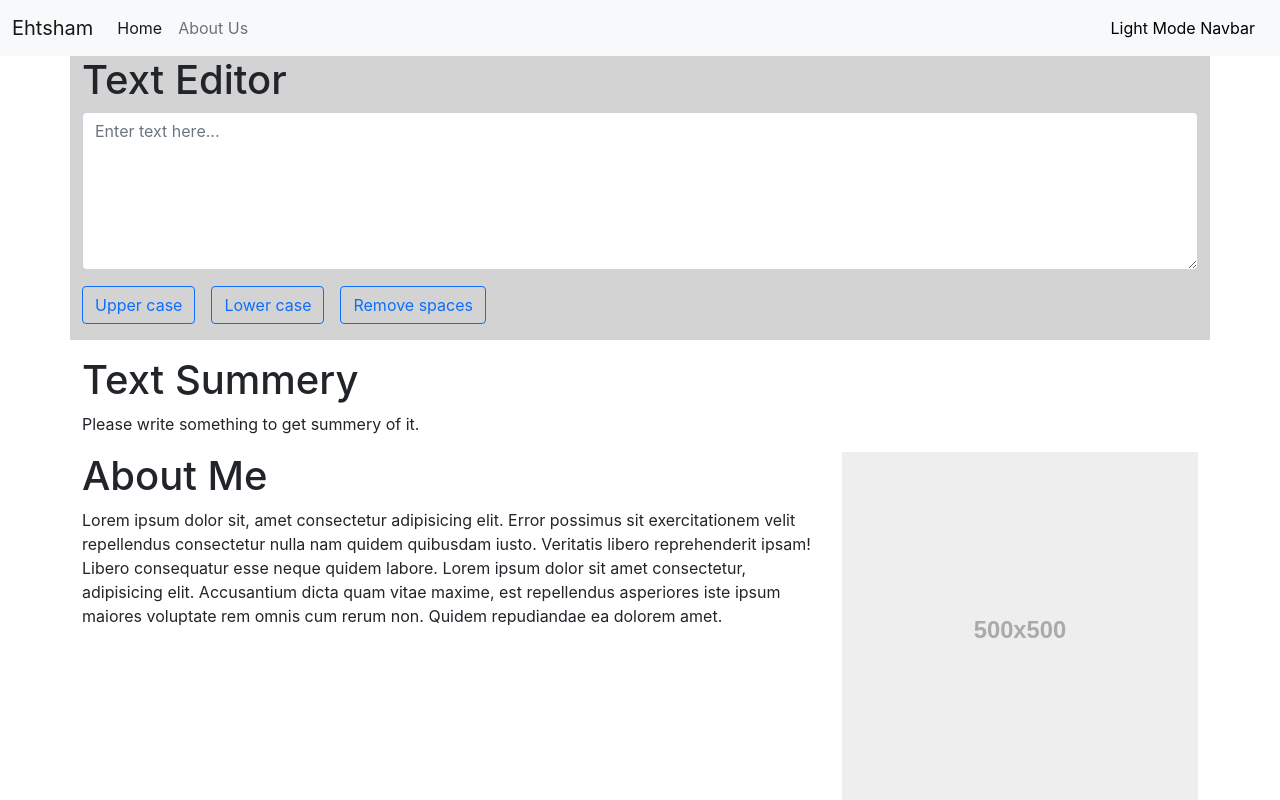
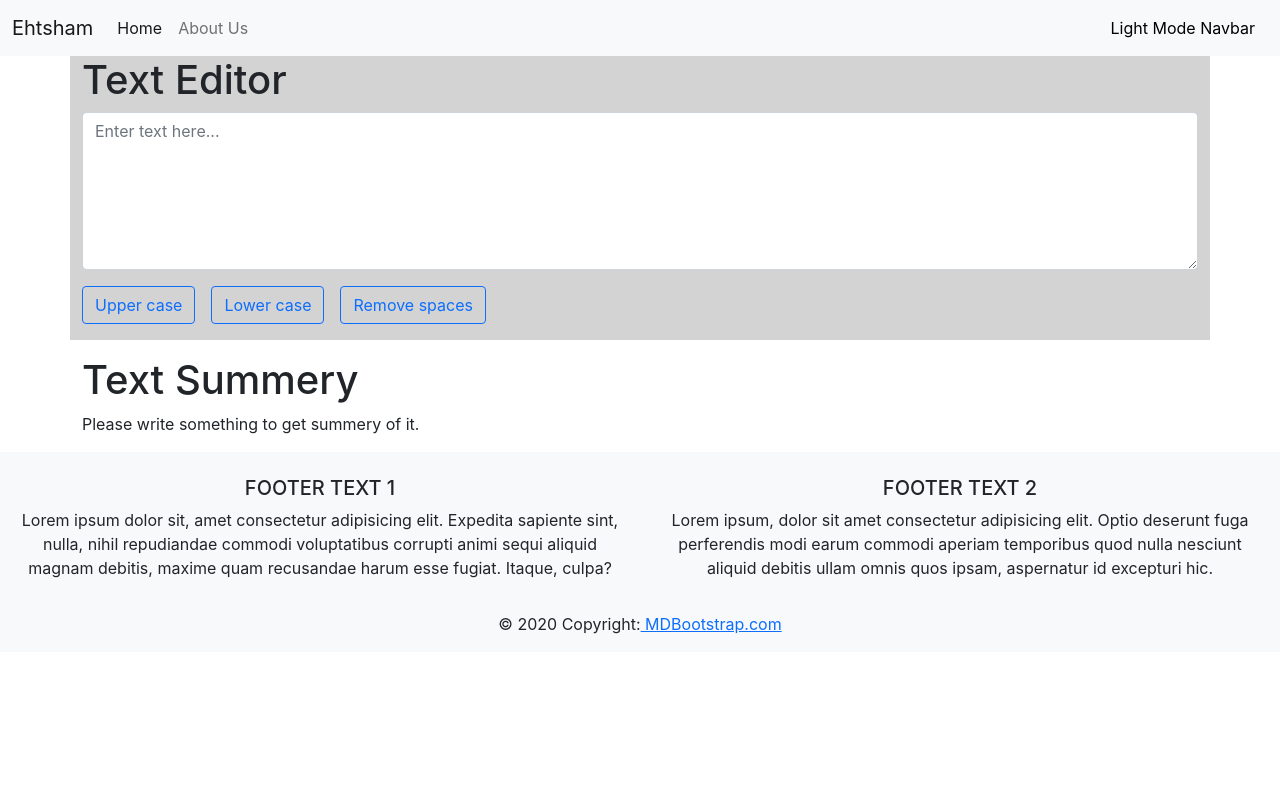
Before and after one commit to ehtsham623/react-app, a React (Create React App) app: page / in a window 1280 px wide. Shown: the top 800 px of the page. Built offline with nearby package versions, Linux system fonts and the light colour scheme.

Commit message:
added react router dom and implemented

```diff
--- a/package.json
+++ b/package.json
@@ -1,4 +1,4 @@
- {
+{
   "name": "first-react-app",
   "version": "0.1.0",
   "private": true,
@@ -8,6 +8,7 @@
     "@testing-library/user-event": "^13.5.0",
     "react": "^17.0.2",
     "react-dom": "^17.0.2",
+    "react-router-dom": "^6.3.0",
     "react-scripts": "5.0.0",
     "web-vitals": "^2.1.2"
   },
--- a/src/App.js
+++ b/src/App.js
@@ -1,14 +1,17 @@
 import Header from "./components/Header";
 import Body from "./components/Body";
 import Footer from "./components/Footer";
+import { BrowserRouter } from "react-router-dom";
 //import ExportExample from "./exportExample/ExportExample";
 const App = () => {
   return (
-    <div style={{ background: "white" }}>
-      <Header headerTitle="Ehtsham" />
-      <Body />
-      <Footer />
-    </div>
+    <BrowserRouter>
+      <div style={{ background: "white" }}>
+        <Header headerTitle="Ehtsham" />
+        <Body />
+        <Footer />
+      </div>
+    </BrowserRouter>
   );
 };
 
--- a/src/components/Body.js
+++ b/src/components/Body.js
@@ -2,6 +2,7 @@ import React, { useState } from "react";
 import MyAlert from "../shared/MyAlert";
 import AboutUs from "./AboutUs";
 import TextForm from "./TextForm";
+import { Routes, Route } from "react-router-dom";
 
 export default function Body() {
   //states
@@ -20,8 +21,10 @@ export default function Body() {
   return (
     <div>
       <MyAlert alert={alertData} />
-      <TextForm alertFunction={showAlert} />
-      <AboutUs />
+      <Routes>
+        <Route path="/" element={<TextForm alertFunction={showAlert} />} />
+        <Route path="/about" element={<AboutUs />} />
+      </Routes>
     </div>
   );
 }
--- a/src/components/Header.js
+++ b/src/components/Header.js
@@ -2,6 +2,7 @@
 //rfc -->   this is a rfc example
 import React, { useState } from "react";
 import PropTypes from "prop-types";
+import { BrowserRouter, Link } from "react-router-dom";
 
 export default function Header(props) {
   //states
@@ -20,9 +21,9 @@ export default function Header(props) {
         } bg-${isDarkMode ? "dark" : "light"}`}
       >
         <div className="container-fluid">
-          <a className="navbar-brand" href="/">
+          <Link className="navbar-brand" to="/">
             {props.headerTitle}
-          </a>
+          </Link>
           <button
             className="navbar-toggler"
             type="button"
@@ -37,14 +38,14 @@ export default function Header(props) {
           <div className="collapse navbar-collapse" id="navbarSupportedContent">
             <ul className="navbar-nav me-auto mb-2 mb-lg-0">
               <li className="nav-item">
-                <a className="nav-link active" aria-current="page" href="/">
+                <Link className="nav-link active" aria-current="page" to="/">
                   Home
-                </a>
+                </Link>
               </li>
               <li className="nav-item">
-                <a className="nav-link" href="/">
+                <Link className="nav-link" to="/about">
                   About Us
-                </a>
+                </Link>
               </li>
             </ul>
             <div className="d-flex">
```
Also changed, not shown: 1 other file (tests, documents, lock files or other folders).
